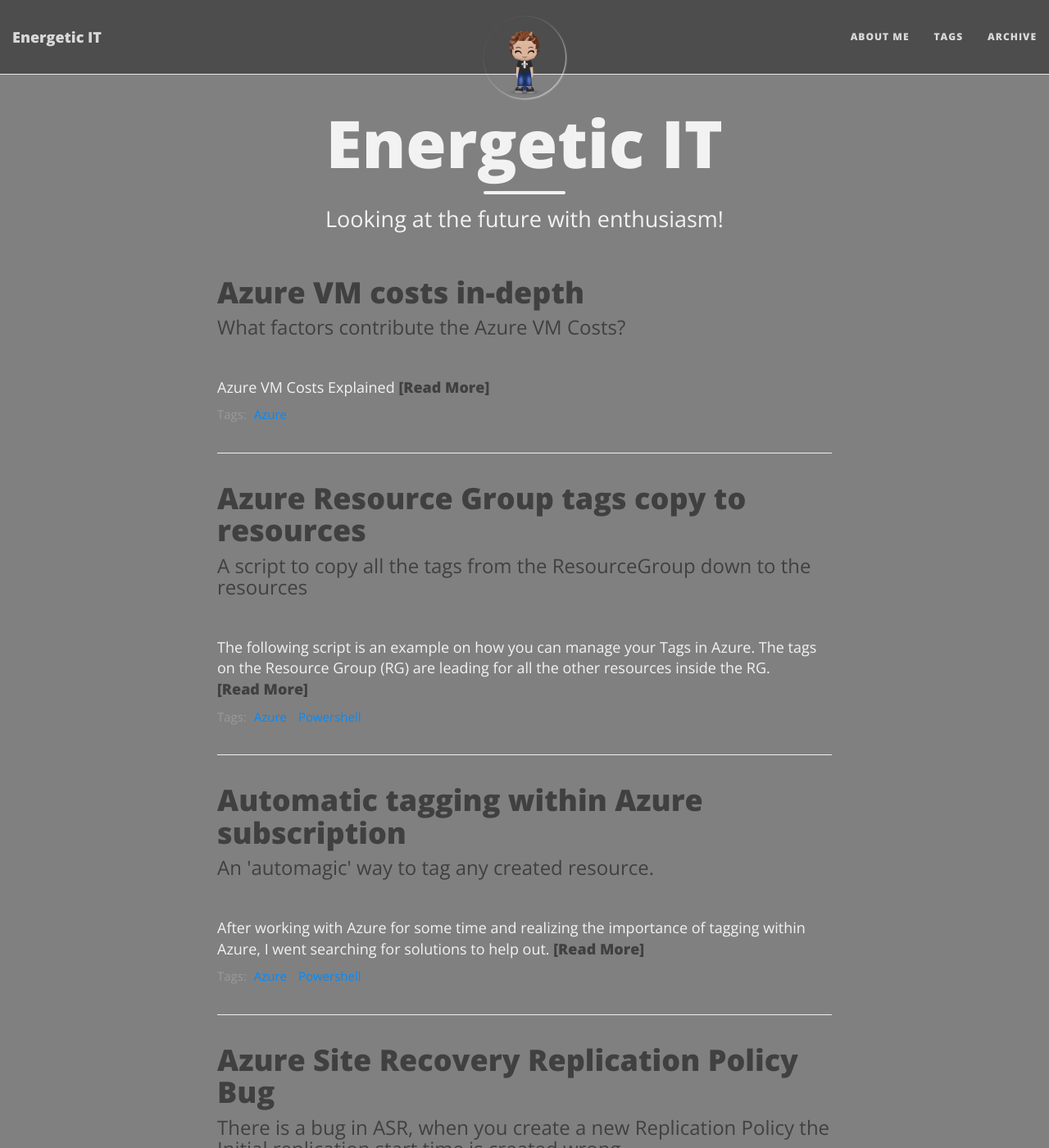
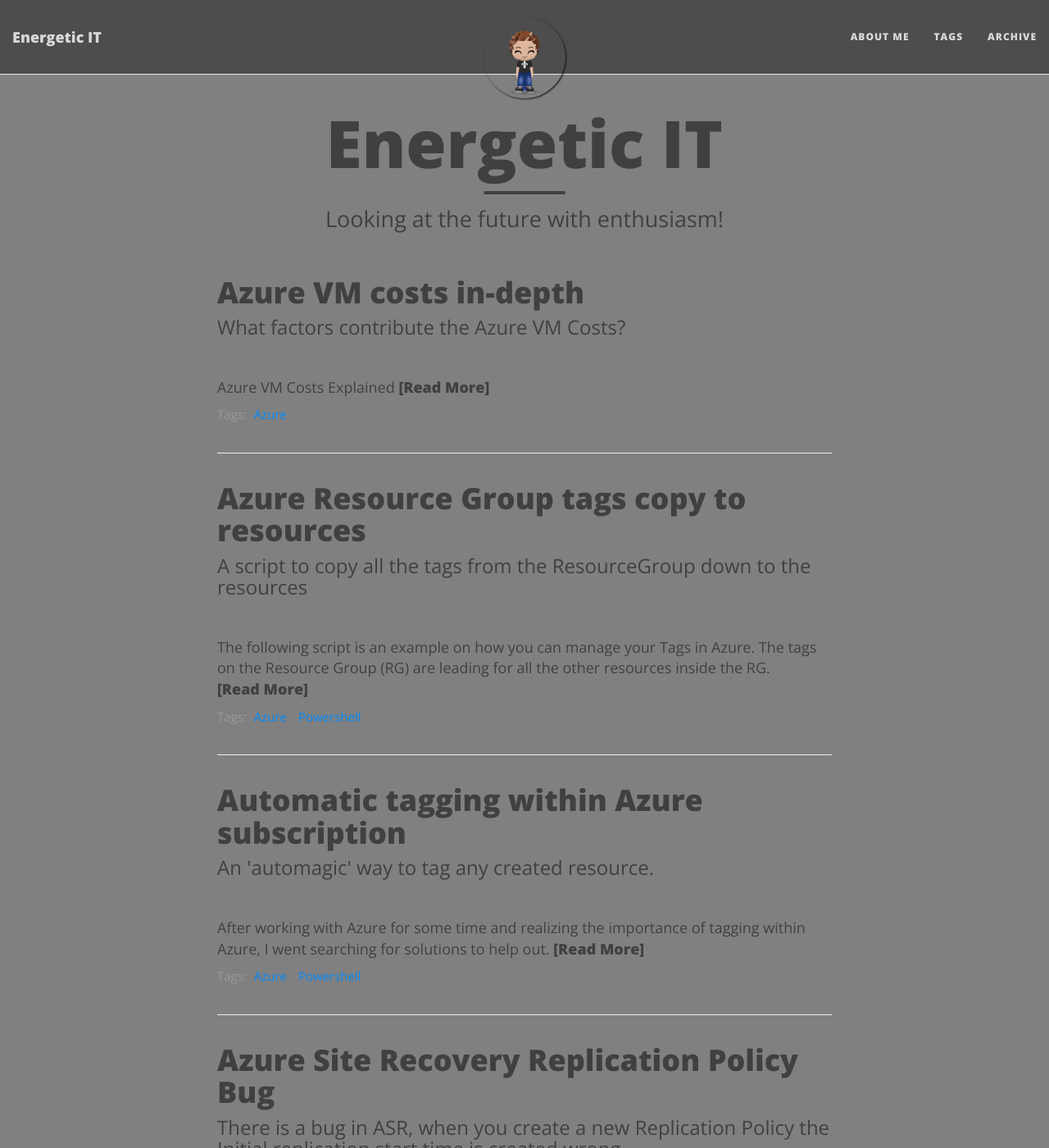
Before and after one commit to energetic-it/energetic-it.github.io, a Jekyll site: the page built from index.html, in a window 1280 px wide and 1400 px high. Shown: the whole window at 82% size. Built offline with Jekyll 4.4.1, drawn with Linux system fonts in a browser that asks for light colours; nearby versions of some CDN libraries; the list of posts is cut into pages by our own code.

Commit message:
revert the the main.css changes

```diff
--- a/css/main.css
+++ b/css/main.css
@@ -9,7 +9,7 @@
 body {
   font-family: 'Lora', 'Times New Roman', serif;
   font-size: 18px;
-  color: #f2f2f2;
+  color: #404040;
   position: relative;
   background-color: {{ site.page-col }};
   {% if site.page-img %}
@@ -177,9 +177,9 @@
   border-radius: 50%;
   margin-left: -50%;
   display: inline-block;
-  box-shadow: 0 0 8px rgba(224, 224, 224, 0.8);
-  -webkit-box-shadow: 0 0 5px rgba(224, 224, 224, 0.8);
-  -moz-box-shadow: 0 0 8px rgba(224, 224, 224, 0.8);
+  box-shadow: 0 0 8px rgba(0, 0, 0, .8);
+  -webkit-box-shadow: 0 0 5px rgba(0, 0, 0, .8);
+  -moz-box-shadow: 0 0 8px rgba(0, 0, 0, .8);
 }
 .navbar-custom .avatar-container .avatar-img {
   width: 100%;
@@ -199,9 +199,9 @@
 
   .navbar-custom .avatar-container .avatar-img-border {
     width: 100%;
-    box-shadow: 1px 1px 2px rgba(224, 224, 224, 0.8);
-    -webkit-box-shadow: 1px 1px 2px rgba(224, 224, 224, 0.8);
-    -moz-box-shadow: 1px 1px 2px rgba(224, 224, 224, 0.8);
+    box-shadow: 1px 1px 2px rgba(0, 0, 0, .8);
+    -webkit-box-shadow: 1px 1px 2px rgba(0, 0, 0, .8);
+    -moz-box-shadow: 1px 1px 2px rgba(0, 0, 0, .8);
   }
 
   .navbar-custom .avatar-container .avatar-img {
```
